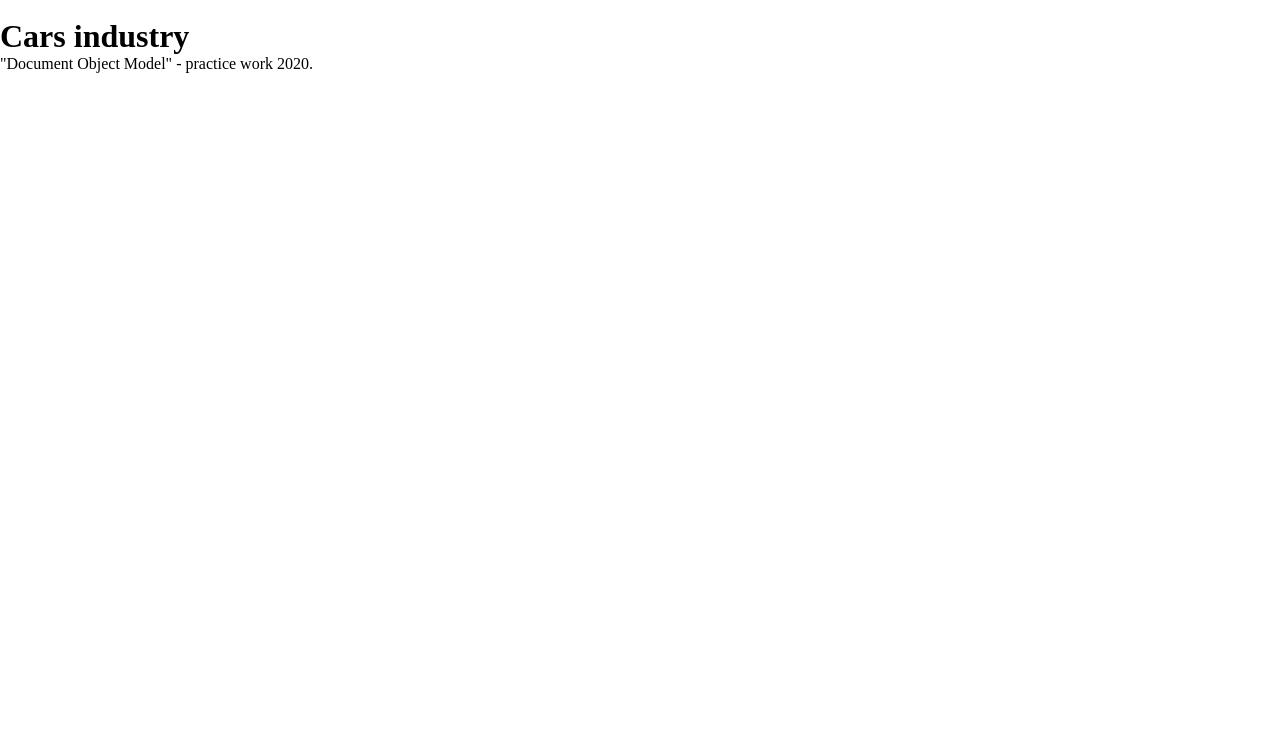
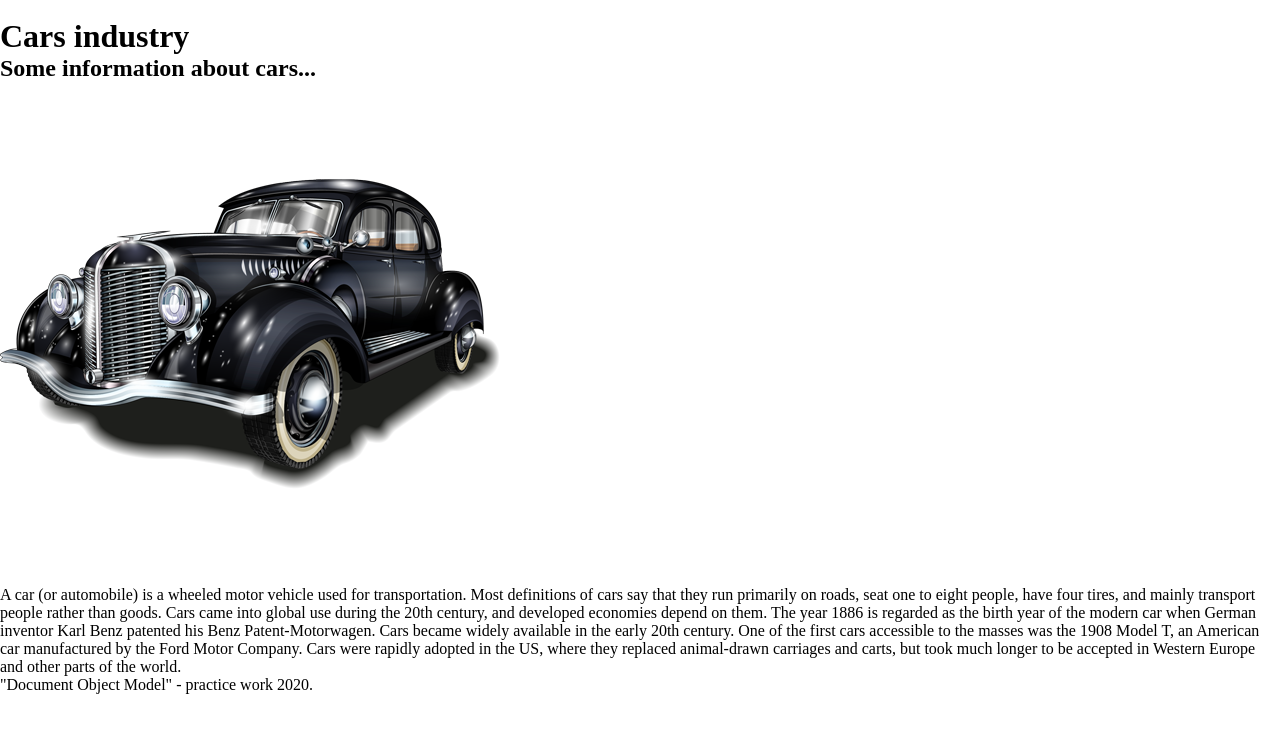
Before and after one commit to ik-web/js-dom, a plain HTML site: page index.html in a window 1280 px wide. Drawn offline with Linux system fonts and the light colour scheme.

Commit message:
Add main to html

```diff
--- a/index.html
+++ b/index.html
@@ -7,6 +7,7 @@
     <link rel="preconnect" href="https://fonts.gstatic.com"><link href="https://fonts.googleapis.com/css2?family=Bungee+Shade&family=Open+Sans&display=swap" rel="stylesheet">
     <link rel="stylesheet" href="./css/style.css">
 </head>
+
 <body>
     <!-- Header container -->
     <header class="header">
@@ -23,6 +24,32 @@
         </div>
     </header>
 
+    <!-- Main container -->
+    <main class="main">
+        <div class="container">
+            <div class="main-inner">
+
+                <!-- Menu container  -->
+                <ul class="main-menu" id="main-menu"></ul>
+
+                <!-- Content container -->
+                <div class="main-content">
+
+                    <!-- Card container -->
+                    <section class="content-card">
+                        <h2 class="card-title" id="card-title">Some information about cars...</h2>
+                        <div class="card-info">
+                            <img src="img/cars.png" alt="img" class="card-img" id="card-img">
+                            <p class="card-text" id="card-text">
+                                A car (or automobile) is a wheeled motor vehicle used for transportation. Most definitions of cars say that they run primarily on roads, seat one to eight people, have four tires, and mainly transport people rather than goods. Cars came into global use during the 20th century, and developed economies depend on them. The year 1886 is regarded as the birth year of the modern car when German inventor Karl Benz patented his Benz Patent-Motorwagen. Cars became widely available in the early 20th century. One of the first cars accessible to the masses was the 1908 Model T, an American car manufactured by the Ford Motor Company. Cars were rapidly adopted in the US, where they replaced animal-drawn carriages and carts, but took much longer to be accepted in Western Europe and other parts of the world.
+                            </p>
+                        </div>
+                    </section>
+                </div>
+            </div>
+        </div>
+    </main>
+
     <!-- Footer container -->
     <footer class="footer">
         <div class="footer-info">
@@ -31,5 +58,7 @@
     </footer>
 
     <script src="./js/app.js"></script>
+
 </body>
+
 </html>
```
